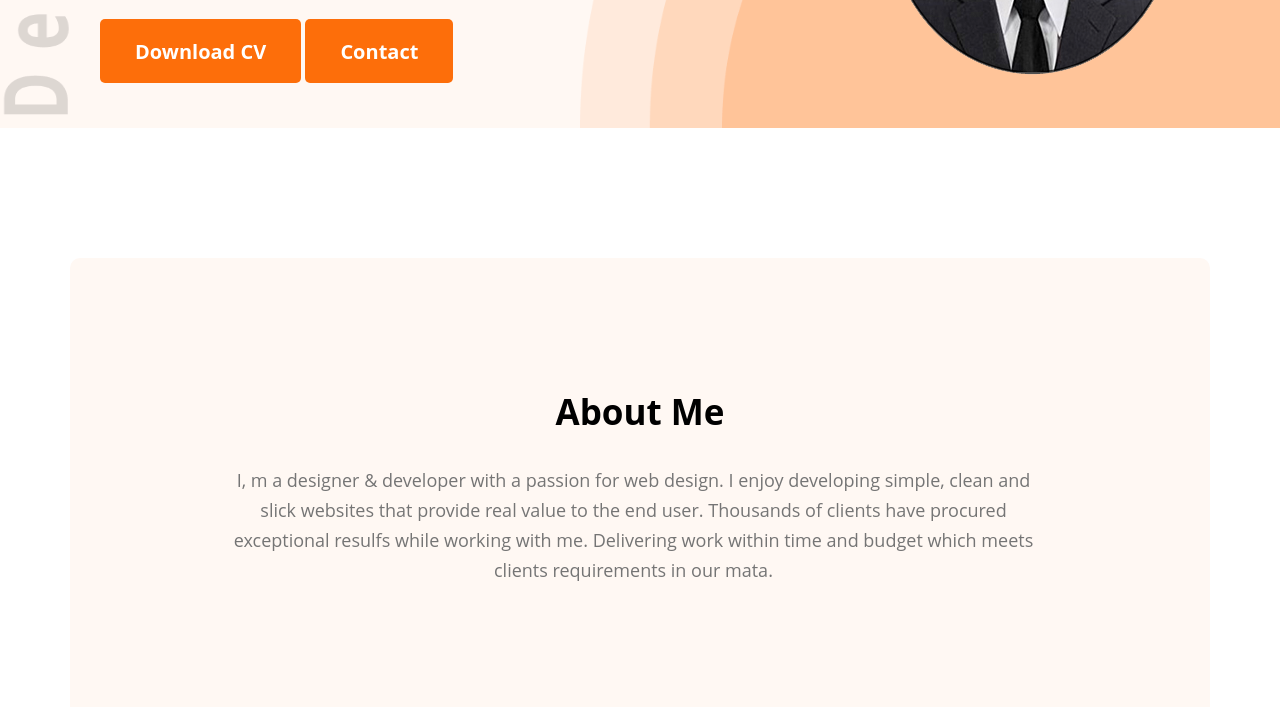
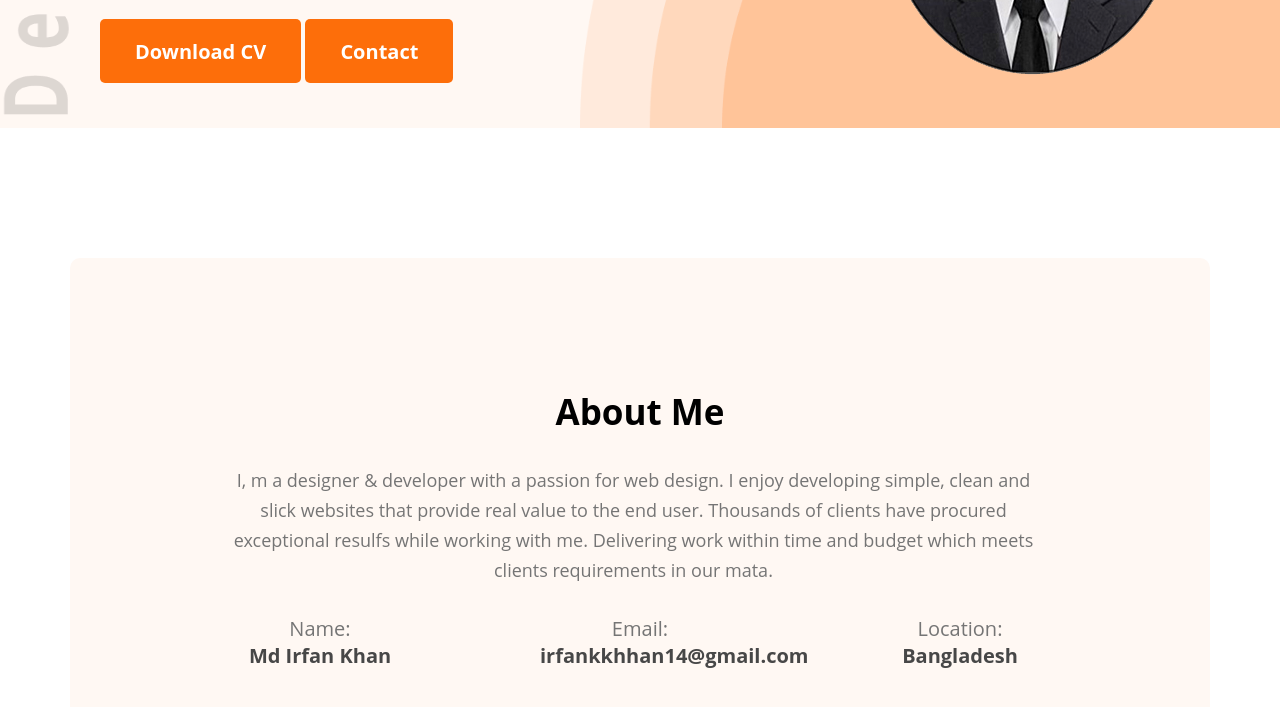
Before and after one commit to irfankkhhan14/Developer-portfolio, a plain HTML site: page index.html in a window 1280 px wide. Shown: the part 449-1156 px from the top of the page. Drawn offline with Linux system fonts and the light colour scheme.

Commit message:
4th change

```diff
--- a/Styless/portfolio.css
+++ b/Styless/portfolio.css
@@ -63,10 +63,10 @@ main {
     background: #FFF8F3;
     border-radius: 10px;
     padding: 130px 150px;
+    text-align: center;
 }
 
 .section-title {
-    text-align: center;
     font-weight: 700;
     font-size: 35px;
     margin-bottom: 30px;
@@ -85,11 +85,28 @@ main {
     line-height: 30px;
     /* or 167% */
 
-    text-align: center;
 
     /* Dark 03 */
 
     color: #757575;
     margin-bottom: 30px;
+}
 
+.about-info-title {
+    display: flex;
+    justify-content: space-between;
 }
+
+.info-title {
+    font-weight: 400;
+    font-size: 20px;
+    color: #757575;
+}
+
+.info-description {
+    width: 200px;
+    height: 60px;
+    font-weight: 700;
+    font-size: 20px;
+    color: #474747;
+}
--- a/index.html
+++ b/index.html
@@ -45,6 +45,21 @@
         <section class="about">
             <h3 class="section-title">About Me</h3>
             <p class="section-description">I, m a designer & developer with a passion for web design. I enjoy developing simple, clean and slick websites that provide real value to the end user. Thousands of clients have procured exceptional resulfs while working with me. Delivering work within time and budget which meets clients requirements in our mata.</p>
+
+            <div class="about-info-title">
+                <div class="about-info">
+                    <p class="info-title">Name:</p>
+                    <p class="info-description">Md Irfan Khan</p>
+                </div>
+                <div class="about-info">
+                    <p class="info-title">Email:</p>
+                    <p class="info-description">irfankkhhan14@gmail.com</p>
+                </div>
+                <div class="about-info">
+                    <p class="info-title">Location:</p>
+                    <p class="info-description">Bangladesh</p>
+                </div>
+            </div>
         </section>
 
     </main>
```
